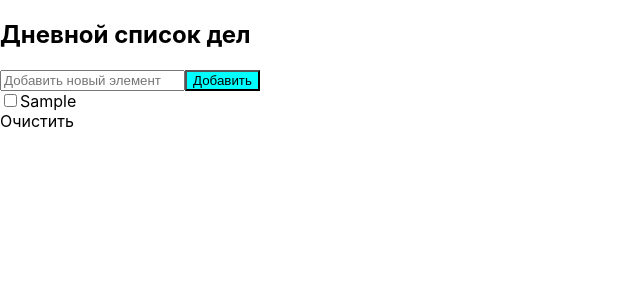
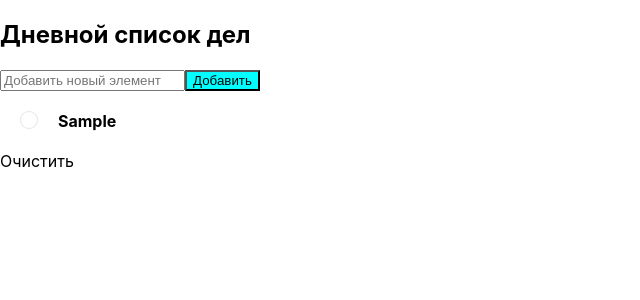
Before and after one commit to JoLiKs/Kiinaui-todo, a React (Create React App) app: page / in a window 1280 px wide. Both pictures are taken after typing "Sample" into the empty fields and a click on the button "Добавить". Shown: the top 300 px of the page, without its empty margins (0-640 px from the left). Built offline with nearby package versions, Linux system fonts and the light colour scheme.

Commit message:
6 commit Added style for checkbox.

```diff
--- a/src/components/Task.jsx
+++ b/src/components/Task.jsx
@@ -2,15 +2,22 @@ import React from "react";
 import { useDispatch } from "react-redux";
 import { ListGroup } from "react-bootstrap";
 import {disableTask} from "../store/actions";
+import cls from "./Task.module.css";
 
 const Task = ({ task }) => {
     const { id, title, completed } = task;
     const dispatch = useDispatch();
-
     return (
-        <ListGroup.Item>
-            <input checked={completed} type="checkbox"/>
-            <span onClick={() => dispatch(disableTask(id))}>{title}</span>
+        <ListGroup.Item className={cls.text}>
+            <label className={cls.label}>
+                <input onClick={() => dispatch(disableTask(id))} className={cls.label__checkbox} type="checkbox"/>
+                <span className={cls.label__text}>
+                    <span className={cls.label__check}>
+                {completed ? <i className="fa fa-check icon"></i> : <span></span>}
+                    </span>
+                </span>
+            </label>
+            {!completed ? <span>{title}</span> : <span className={cls.completed}>{title}</span>}
         </ListGroup.Item>
     )
 }
--- /dev/null
+++ b/src/components/Task.module.css
@@ -0,0 +1,162 @@
+.label__checkbox {
+    display: none;
+}
+.text {
+    display: flex;
+    margin: 20px;
+    font-weight: bold;
+}
+.text:hover {
+    color: #1aa9cc
+}
+.label__check {
+    display: inline-block;
+    border-radius: 50%;
+    border: 1px solid rgba(0, 0, 0, 0.1);
+    background: white;
+    vertical-align: middle;
+    margin-right: 20px;
+    width: 1em;
+    height: 1em;
+    cursor: pointer;
+    display: -webkit-box;
+    display: -ms-flexbox;
+    display: flex;
+    -webkit-box-align: center;
+    -ms-flex-align: center;
+    align-items: center;
+    -webkit-box-pack: center;
+    -ms-flex-pack: center;
+    justify-content: center;
+    -webkit-transition: border .3s ease;
+    transition: border .3s ease;
+}
+.label__check i.icon {
+    opacity: 0.2;
+    font-size: 15px;
+    color: transparent;
+    -webkit-transition: opacity .3s .1s ease;
+    transition: opacity .3s .1s ease;
+    -webkit-text-stroke: 3px rgba(0, 0, 0, 0.5);
+}
+.label__check:hover {
+    border: 2px solid rgba(0, 0, 0, 0.2);
+}
+.completed {
+    color: #90948c;
+    font-kerning: normal;
+}
+.label__checkbox:checked + .label__text .label__check {
+    -webkit-animation: check 0.5s cubic-bezier(0.895, 0.03, 0.685, 0.22) 1 forwards;
+    animation: check 0.5s cubic-bezier(0.895, 0.03, 0.685, 0.22) 1 forwards;
+    color: white;
+}
+.label__checkbox:checked + .label__text .label__check .icon {
+    opacity: 1;
+    -webkit-transform: scale(0);
+    transform: scale(0);
+    color: white;
+    -webkit-animation: icon 0.3s cubic-bezier(1, 0.008, 0.565, 1.65) 0.1s 1 forwards;
+    animation: icon 0.3s cubic-bezier(1, 0.008, 0.565, 1.65) 0.1s 1 forwards;
+}
+.center {
+    position: absolute;
+    top: 50%;
+    left: 50%;
+    -webkit-transform: translate(-50%, -50%);
+    transform: translate(-50%, -50%);
+}
+@-webkit-keyframes icon {
+    from {
+        opacity: 0;
+        -webkit-transform: scale(0.3);
+        transform: scale(0.3);
+    }
+    to {
+        opacity: 1;
+        -webkit-transform: scale(1);
+        transform: scale(1);
+    }
+}
+@keyframes icon {
+    from {
+        opacity: 0;
+        -webkit-transform: scale(0.3);
+        transform: scale(0.3);
+    }
+    to {
+        opacity: 1;
+        -webkit-transform: scale(1);
+        transform: scale(1);
+    }
+}
+@-webkit-keyframes check {
+    0% {
+        width: 1em;
+        height: 1em;
+        border-width: 5px;
+    }
+    10% {
+        width: 1em;
+        height: 1em;
+        opacity: 0.1;
+        background: rgba(0, 0, 0, 0.2);
+        border-width: 15px;
+    }
+    12% {
+        width: 1em;
+        height: 1em;
+        opacity: 0.4;
+        background: rgba(0, 0, 0, 0.1);
+        border-width: 0;
+    }
+    50% {
+        width: 1em;
+        height: 1em;
+        background: #00d478;
+        border: 0;
+        opacity: 0.6;
+    }
+    100% {
+        width: 1em;
+        height: 1em;
+        background: #00d478;
+        border: 0;
+        opacity: 1;
+    }
+}
+@keyframes check {
+    0% {
+        width: 1.5em;
+        height: 1.5em;
+        border-width: 5px;
+    }
+    10% {
+        width: 1.5em;
+        height: 1.5em;
+        opacity: 0.1;
+        background: rgba(0, 0, 0, 0.2);
+        border-width: 15px;
+    }
+    12% {
+        width: 1.5em;
+        height: 1.5em;
+        opacity: 0.4;
+        background: rgba(0, 0, 0, 0.1);
+        border-width: 0;
+    }
+    50% {
+        width: 1.5em;
+        height: 1.5em;
+        background: #00d478;
+        border: 0;
+        opacity: 0.6;
+    }
+    100% {
+        width: 1.5em;
+        height: 1.5em;
+        background: #00d478;
+        border: 0;
+        opacity: 1;
+    }
+}
```
